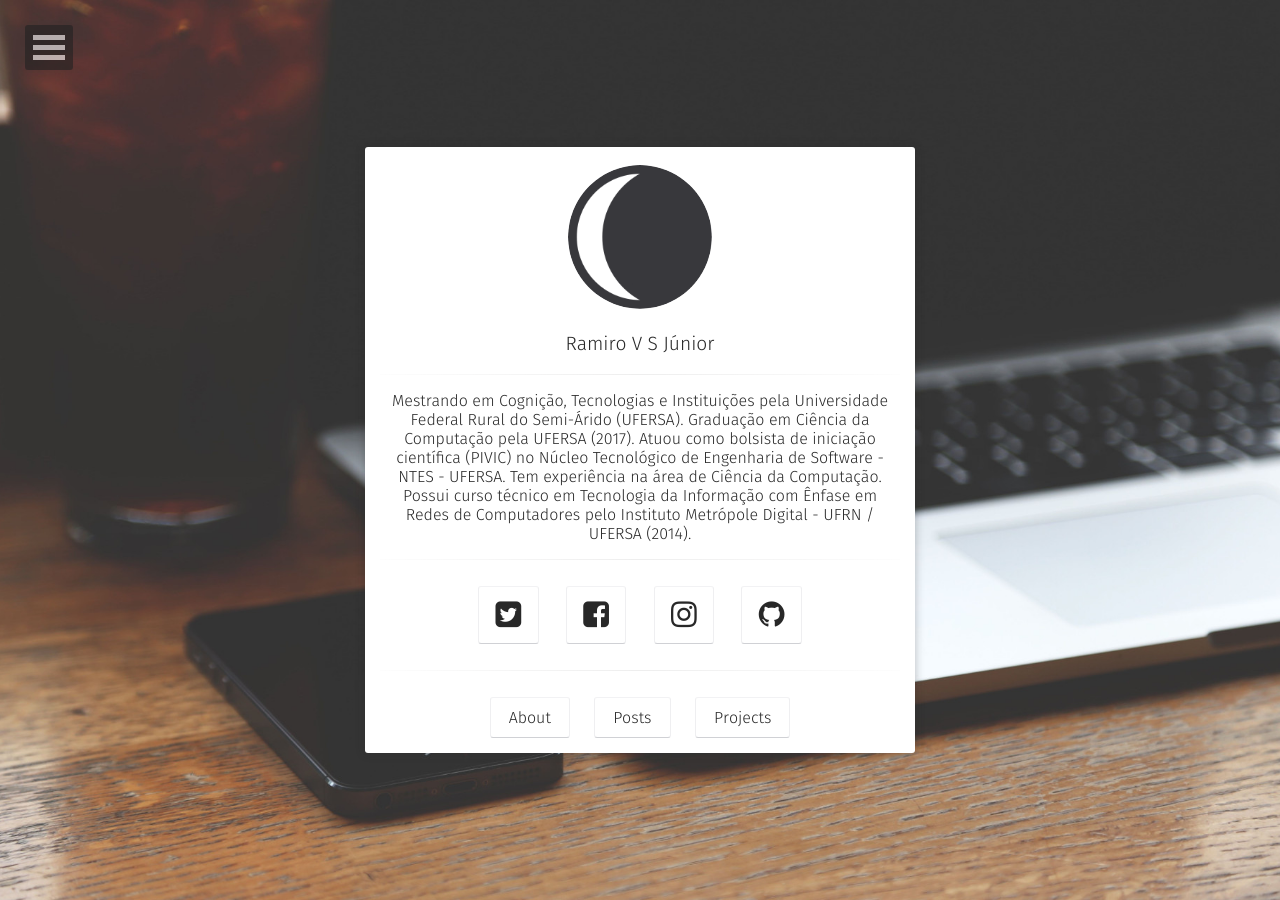
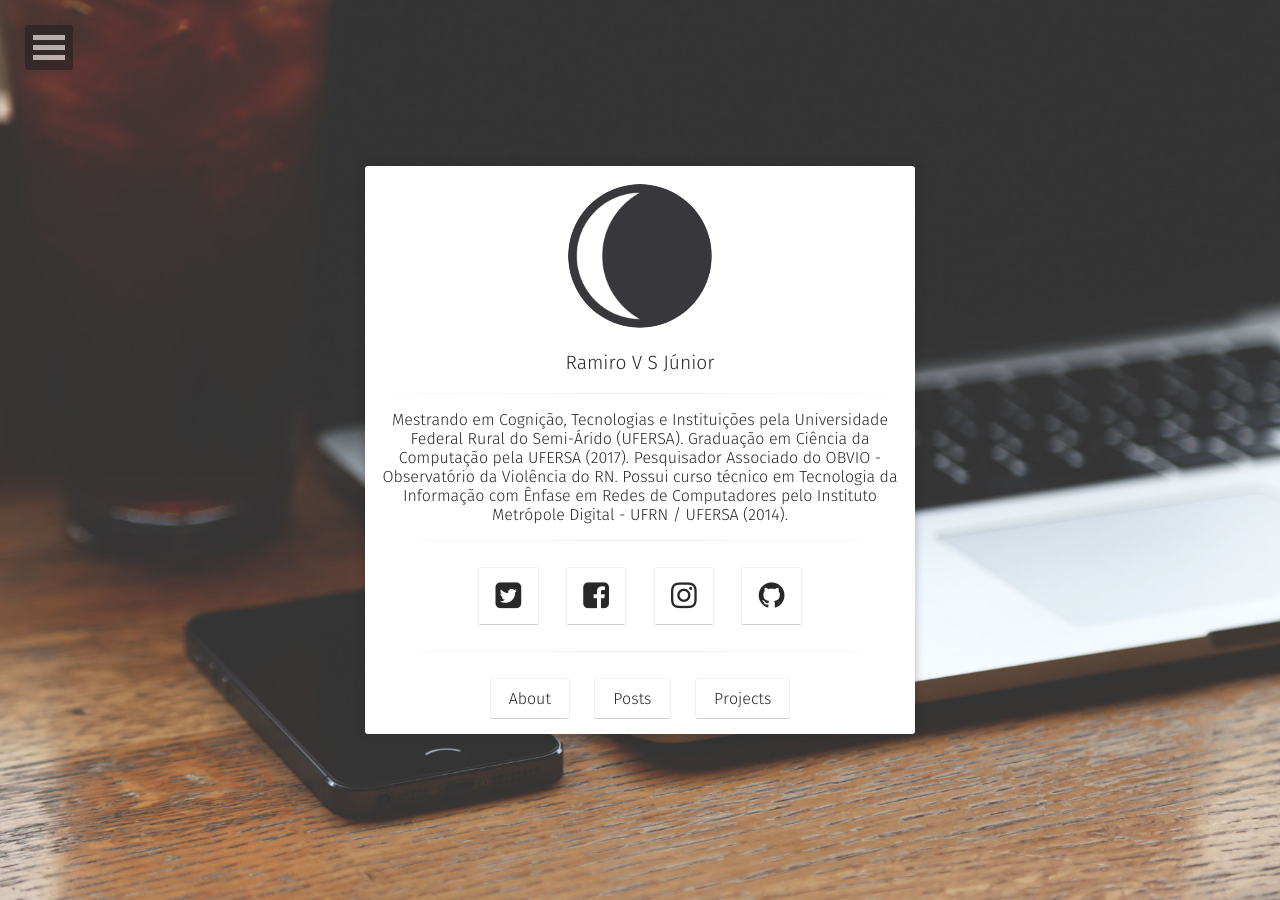
Before and after one commit to ramirovsjunior/ramirovsjunior.github.io, a Jekyll site: the page built from index.html, in a window 1280 px wide. Built offline with Jekyll 4.4.1, drawn with Linux system fonts in a browser that asks for light colours; some web fonts are replaced.

Commit message:
Modificação em _config.yml

```diff
--- a/_config.yml
+++ b/_config.yml
@@ -1,11 +1,11 @@
 # Site
 title:              Ramiro V S Júnior
 bio:                'Mestrando em Cognição, Tecnologias e Instituições pela Universidade Federal Rural do Semi-Árido (UFERSA).
-                    Graduação em Ciência da Computação pela UFERSA (2017). Atuou como bolsista de iniciação científica (PIVIC) no
-                    Núcleo Tecnológico de Engenharia de Software - NTES - UFERSA. Tem experiência na área de Ciência da Computação.
-                    Possui curso técnico em Tecnologia da Informação com Ênfase em Redes de Computadores pelo Instituto Metrópole Digital -
+                    Graduação em Ciência da Computação pela UFERSA (2017). Pesquisador Associado do OBVIO - Observatório da
+                    Violência do RN. Possui curso técnico em Tecnologia da Informação com
+                    Ênfase em Redes de Computadores pelo Instituto Metrópole Digital -
                     UFRN / UFERSA (2014).'
-description:        "Blog para informações relacionadas à Ciência da Computação, Ciência de Dados e Segurança Pública."
+description:        "Informações relacionadas à Ciência da Computação, Ciência de Dados e Segurança Pública."
 reading_time:       true
 words_per_minute:   200
 logo:               'assets/img/logo.png'
```
